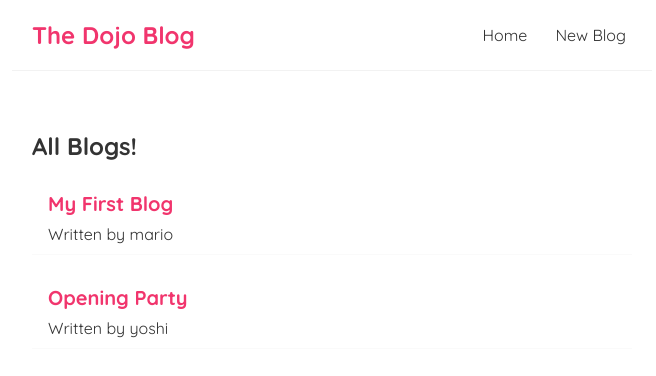
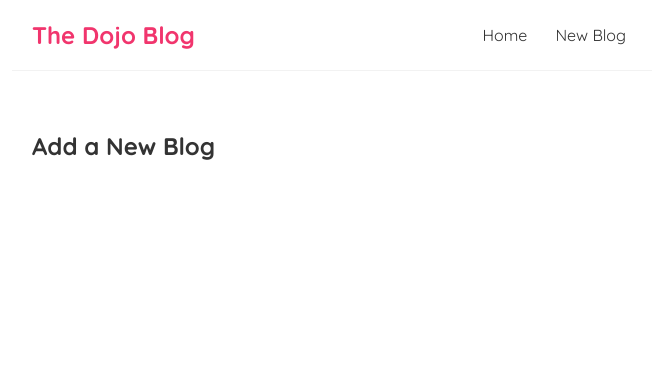
Before and after one commit to GiorgiMamuk/Dojo-blog, a React (Create React App) app: page /create in a window 1280 px wide. Shown: the top 376 px of the page, without its empty margins (308-964 px from the left). Built offline with nearby package versions, Linux system fonts and the light colour scheme; data requests are answered from the project's data file.

Commit message:
last commit

```diff
--- a/package.json
+++ b/package.json
@@ -8,6 +8,7 @@
     "@testing-library/user-event": "^13.5.0",
     "react": "^18.2.0",
     "react-dom": "^18.2.0",
+    "react-router-dom": "^5.3.4",
     "react-scripts": "5.0.1",
     "web-vitals": "^2.1.4"
   },
--- a/src/App.js
+++ b/src/App.js
@@ -1,15 +1,29 @@
 
 import Navbar from './Navbar';
 import Home from './Home';
-
+import { BrowserRouter as Router, Route, Switch } from 'react-router-dom';
+import Create from './Create';
+import BlogDetails from './BlogDetails';
 function App() {
   return (
+    <Router>
        <div className="App">
          <Navbar/>
          <div className="content">
+          <Switch>
+            <Route exact path="/">
               <Home/>
+            </Route>
+            <Route path="/create">
+              <Create/>
+            </Route>
+            <Route path="/blogs/:id">
+              <BlogDetails/>
+            </Route>
+          </Switch>
          </div>
        </div>
+    </Router>
   );
 }
 
--- /dev/null
+++ b/src/BlogDetails.js
@@ -0,0 +1,11 @@
+import { useParams } from "react-router-dom"
+const BlogDetails = () => {
+    const {id}=useParams();
+    return (
+        <div className="blog-details">
+            <h2>Blog Details -{id}</h2>
+        </div>
+     );
+}
+
+export default BlogDetails;
--- a/src/BlogList.js
+++ b/src/BlogList.js
@@ -1,11 +1,14 @@
+import { Link } from "react-router-dom";
 const BlogList=({blogs, title})=> {
     return (
         <div className="blog-list">
             <h2>{title}</h2>
             {blogs.map((blog)=>(
                 <div className="blog-preview" key={blog.id}>
-                    <h2>{blog.title}</h2>
-                    <p>Written by {blog.author}</p>
+                    <Link to={`/blogs/${blog.id}`}>
+                      <h2>{blog.title}</h2>
+                      <p>Written by {blog.author}</p>
+                    </Link>
                 </div>
             ))}
         </div>
--- /dev/null
+++ b/src/Create.js
@@ -0,0 +1,9 @@
+const Create = () => {
+    return (
+        <div className="create">
+          <h2>Add a New Blog</h2>
+        </div>
+     );
+}
+
+export default Create;
--- a/src/Home.js
+++ b/src/Home.js
@@ -1,4 +1,4 @@
-import {useState, useEffect} from "react";
+
 import BlogList from "./BlogList";
 import useFetch from "./useFetch";
 const Home = () => {
--- a/src/Navbar.js
+++ b/src/Navbar.js
@@ -1,10 +1,12 @@
+import { Link } from 'react-router-dom';
+
 const Navbar = () => {
     return (
         <nav className="navbar">
             <h1>The Dojo Blog</h1>
             <div className="links">
-                <a href="/">Home</a>
-                <a href="/create" >New Blog</a>
+                <Link to="/">Home</Link>
+                <Link to="/create" >New Blog</Link>
             </div>
         </nav>
     );
--- a/src/index.css
+++ b/src/index.css
@@ -55,3 +55,7 @@
   color:#f1356d;
   margin-bottom: 8px;
 }
+
+.blog-preview a{
+  text-decoration: none;
+}
--- a/src/useFetch.js
+++ b/src/useFetch.js
@@ -5,8 +5,9 @@
     const [isPending,setIsPending]=useState(true);
     const [error,setError]=useState(null);
     useEffect(()=>{
+        const abortCont= new AbortController()
         setTimeout(()=>{
-            fetch(url)
+            fetch(url, { signal: abortCont.signal })
         .then (res=>{
             if(! res.ok){
                 throw Error ('could not fetch the data');
@@ -18,11 +19,16 @@
             setIsPending(false);
         })
         .catch(err=>{
+            if (err.name === 'AbortError') {
+                console.log('fetch aborted')
+            } else{
             setIsPending(false);
             setError(err.message);
-            setError(null);
+
+        }
         })
     }, 1000);
+    return()=>abortCont.abort();
     },[url]);
     return {data, isPending, error}
 }
```
Also changed, not shown: 1 other file (tests, documents, lock files or other folders). Lines whose indentation alone changed are shown as unchanged.
